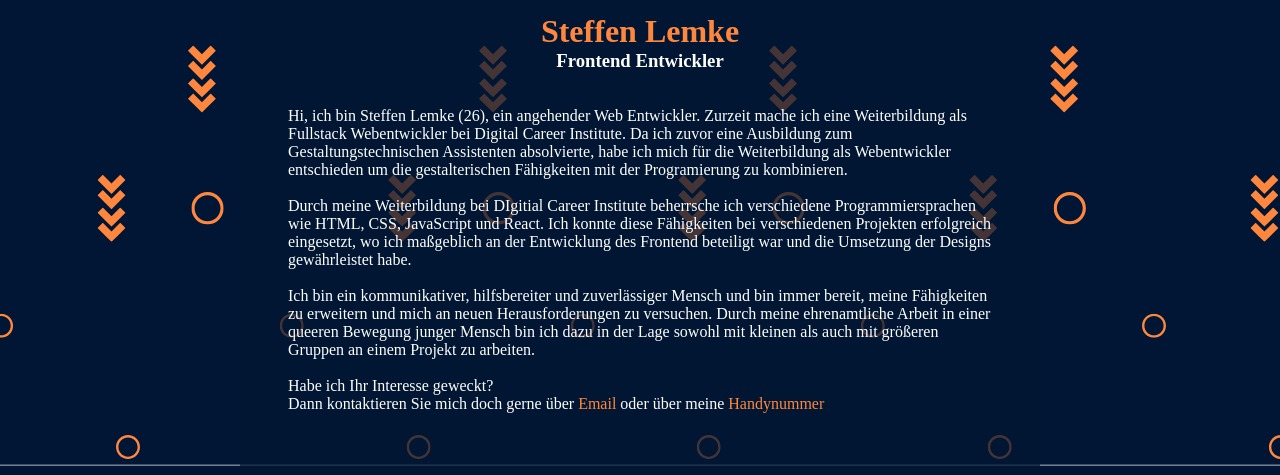
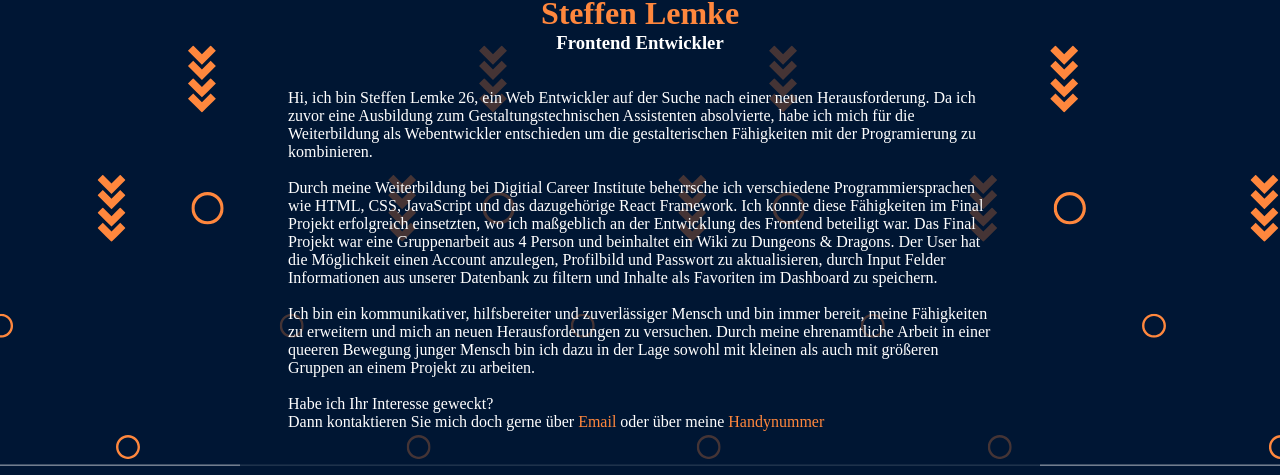
Before and after one commit to exestiert/portfolio, a React (Create React App) app: page /about-me in a window 1280 px wide. Shown: the part 335-810 px from the top of the page. Built offline with nearby package versions, Linux system fonts and the light colour scheme.

Commit message:
AboutMe text geändert und Funktion zur errechnung des Alters eingefügt.

```diff
--- a/src/pages/AboutMe.js
+++ b/src/pages/AboutMe.js
@@ -1,6 +1,14 @@
 import styles from "../styles/AboutMe.module.css";
 import Navigation from "./Navigation";
 const AboutUs = () => {
+  function getAge(oDate) {
+    let diff_ms = Date.now() - oDate.getTime();
+    let age_ms = new Date(diff_ms);
+    let age_years = age_ms.getUTCFullYear() - 1970;
+    return age_years < 0 ? NaN : age_years;
+  }
+
+  let oBirthDay = new Date(1997, 1, 10);
   return (
     <div className={styles.background}>
       <Navigation />
@@ -9,18 +17,12 @@ const AboutUs = () => {
         <h1>Steffen Lemke</h1>
         <h3> Frontend Entwickler</h3>
         <p>
-          Hi, ich bin Steffen Lemke (26), ein angehender Web Entwickler. Zurzeit
-          mache ich eine Weiterbildung als Fullstack Webentwickler bei Digital
-          Career Institute. Da ich zuvor eine Ausbildung zum
+          Hi, ich bin Steffen Lemke {getAge(oBirthDay)}, ein Web Entwickler auf der Suche nach einer neuen Herausforderung. Da ich zuvor eine Ausbildung zum
           Gestaltungstechnischen Assistenten absolvierte, habe ich mich für die
           Weiterbildung als Webentwickler entschieden um die gestalterischen
           Fähigkeiten mit der Programierung zu kombinieren. <br />
           <br />
-          Durch meine Weiterbildung bei DIgitial Career Institute beherrsche ich
-          verschiedene Programmiersprachen wie HTML, CSS, JavaScript und React.
-          Ich konnte diese Fähigkeiten bei verschiedenen Projekten erfolgreich
-          eingesetzt, wo ich maßgeblich an der Entwicklung des Frontend
-          beteiligt war und die Umsetzung der Designs gewährleistet habe. <br />
+          Durch meine Weiterbildung bei Digitial Career Institute beherrsche ich verschiedene Programmiersprachen wie HTML, CSS, JavaScript und das dazugehörige React Framework. Ich konnte diese Fähigkeiten im Final Projekt erfolgreich einsetzten, wo ich maßgeblich an der Entwicklung des Frontend beteiligt war. Das Final Projekt war eine Gruppenarbeit aus 4 Person und beinhaltet ein Wiki zu Dungeons & Dragons. Der User hat die Möglichkeit einen Account anzulegen, Profilbild und Passwort zu aktualisieren, durch Input Felder  Informationen aus unserer Datenbank zu filtern und Inhalte als Favoriten im Dashboard zu speichern.  <br />
           <br />
           Ich bin ein kommunikativer, hilfsbereiter und zuverlässiger Mensch und
           bin immer bereit, meine Fähigkeiten zu erweitern und mich an neuen
```
